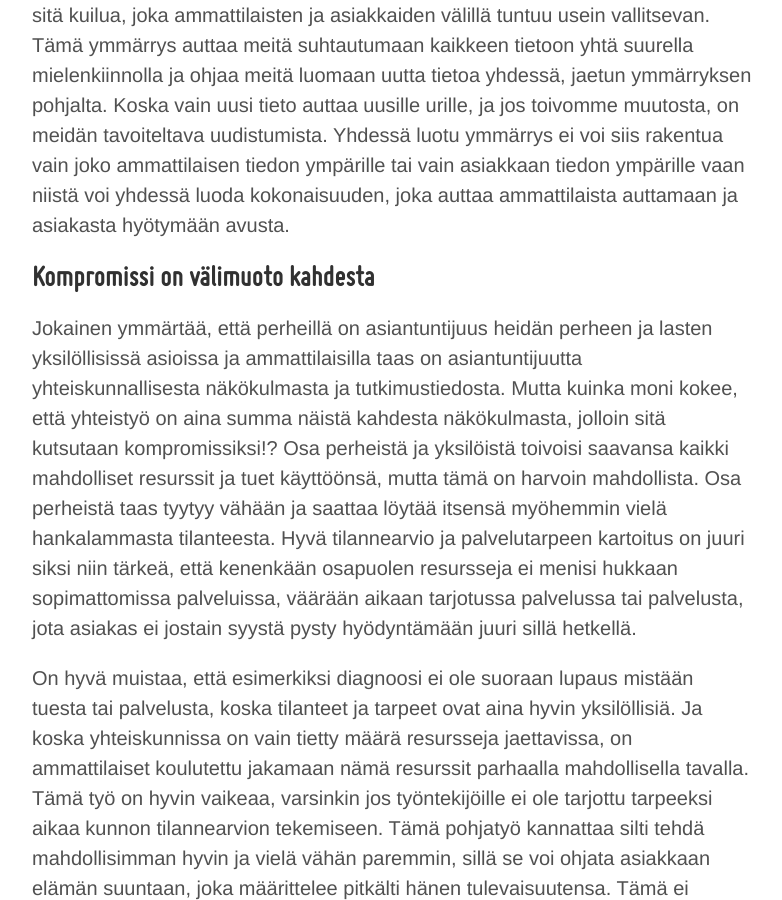
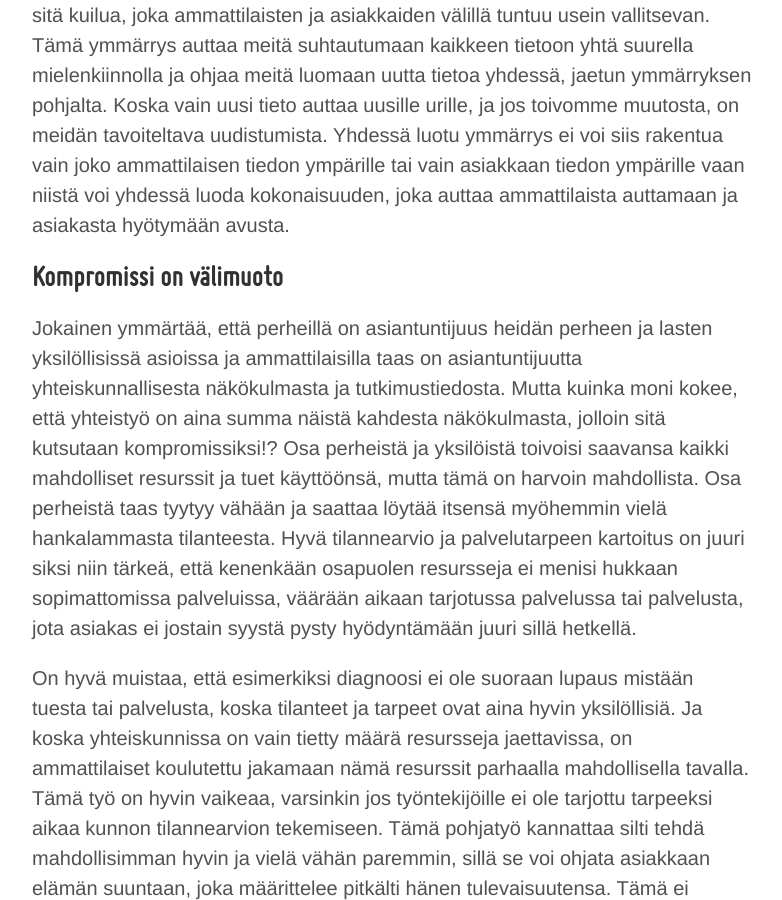
Before and after one commit to niinapiira/neppari.net, a Jekyll site: the page built from _posts/2017-04-17-auttaminen-on-yhteistyota-ja-kompromisseja.md, in a window 1280 px wide and 900 px high, scrolled down 2928 px. Shown: the whole window, without its empty margins (248-1030 px from the left). Built offline with Jekyll 4.4.1, drawn with Linux system fonts in a browser that asks for light colours.

Commit message:
Updated 2017-04-17-auttaminen-on-yhteistyota-ja-kompromisseja.md

```diff
--- a/_posts/2017-04-17-auttaminen-on-yhteistyota-ja-kompromisseja.md
+++ b/_posts/2017-04-17-auttaminen-on-yhteistyota-ja-kompromisseja.md
@@ -22,7 +22,7 @@ Asiakkaan tiedot eivät välttämättä kuitenkaan yksistään riitä elämäst
 
 Näin ollen on mielestäni täysin oikein sanoa, että kumpikin tieto –asiakkaan ja ammattilaisen – ovat aidossa auttamistilanteessa yhtä arvokkaita ja yhtä oikeita. Tämä ymmärrys yhteisen tiedon jakamisesta auttaa meitä kuromaan umpeen sitä kuilua, joka ammattilaisten ja asiakkaiden välillä tuntuu usein vallitsevan. Tämä ymmärrys auttaa meitä suhtautumaan kaikkeen tietoon yhtä suurella mielenkiinnolla ja ohjaa meitä luomaan uutta tietoa yhdessä, jaetun ymmärryksen pohjalta. Koska vain uusi tieto auttaa uusille urille, ja jos toivomme muutosta, on meidän tavoiteltava uudistumista. Yhdessä luotu ymmärrys ei voi siis rakentua vain joko ammattilaisen tiedon ympärille tai vain asiakkaan tiedon ympärille vaan niistä voi yhdessä luoda kokonaisuuden, joka auttaa ammattilaista auttamaan ja asiakasta hyötymään avusta.
 
-## Kompromissi on välimuoto kahdesta
+## Kompromissi on välimuoto
 
 Jokainen ymmärtää, että perheillä on asiantuntijuus heidän perheen ja lasten yksilöllisissä asioissa ja ammattilaisilla taas on asiantuntijuutta yhteiskunnallisesta näkökulmasta ja tutkimustiedosta. Mutta kuinka moni kokee, että yhteistyö on aina summa näistä kahdesta näkökulmasta, jolloin sitä kutsutaan kompromissiksi!? Osa perheistä ja yksilöistä toivoisi saavansa kaikki mahdolliset resurssit ja tuet käyttöönsä, mutta tämä on harvoin mahdollista. Osa perheistä taas tyytyy vähään ja saattaa löytää itsensä myöhemmin vielä hankalammasta tilanteesta. Hyvä tilannearvio ja palvelutarpeen kartoitus on juuri siksi niin tärkeä, että kenenkään osapuolen resursseja ei menisi hukkaan sopimattomissa palveluissa, väärään aikaan tarjotussa palvelussa tai palvelusta, jota asiakas ei jostain syystä pysty hyödyntämään juuri sillä hetkellä.
 
```
